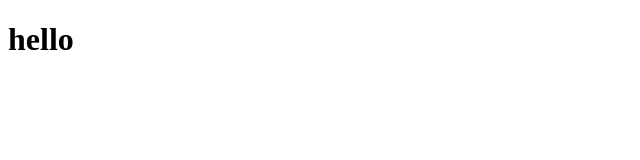
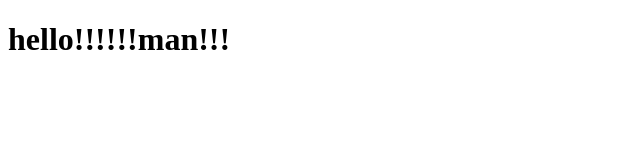
Before and after one commit to Nuccimedical/FirstGitTry, a plain HTML site: page index.html in a window 1280 px wide. Shown: the whole page, without its empty margins (0-640 px from the left). Drawn offline with Linux system fonts and the light colour scheme.

Commit message:
testing push

```diff
--- a/index.html
+++ b/index.html
@@ -6,7 +6,7 @@
     <title>Document</title>
 </head>
 <body>
-    <h1>hello</h1>
+    <h1>hello!!!!!!man!!!</h1>
 
 </body>
 </html>
```
